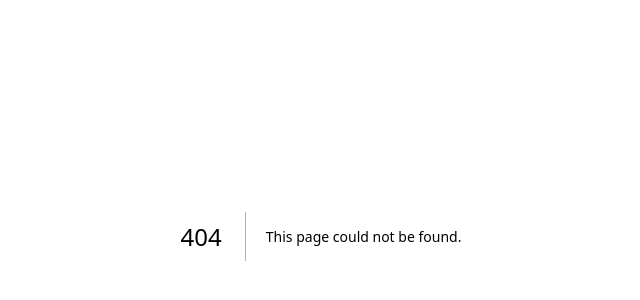
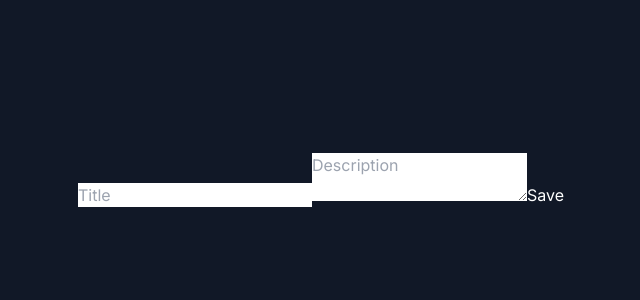
Before and after one commit to lrodriguez911/nextjs-mongodb-crud, a Next.js app: page /tasks/new in a window 1280 px wide. Before the commit this address had no page. Shown: the part 180-480 px from the top of the page, without its empty margins (319-959 px from the left). Built offline with nearby package versions, Linux system fonts and the light colour scheme.

Commit message:
add tasks new form

```diff
--- /dev/null
+++ b/src/app/tasks/new/page.jsx
@@ -0,0 +1,15 @@
+import React from 'react'
+
+function FormPage() {
+  return (
+    <div className='h-[calc(100vh-7rem)] flex justify-center items-center'>
+        <form >
+            <input type='text' name="title" placeholder='Title' />
+            <textarea name='description' placeholder='Description'></textarea>
+            <button>Save</button>
+        </form>
+    </div>
+  )
+}
+
+export default FormPage
```
